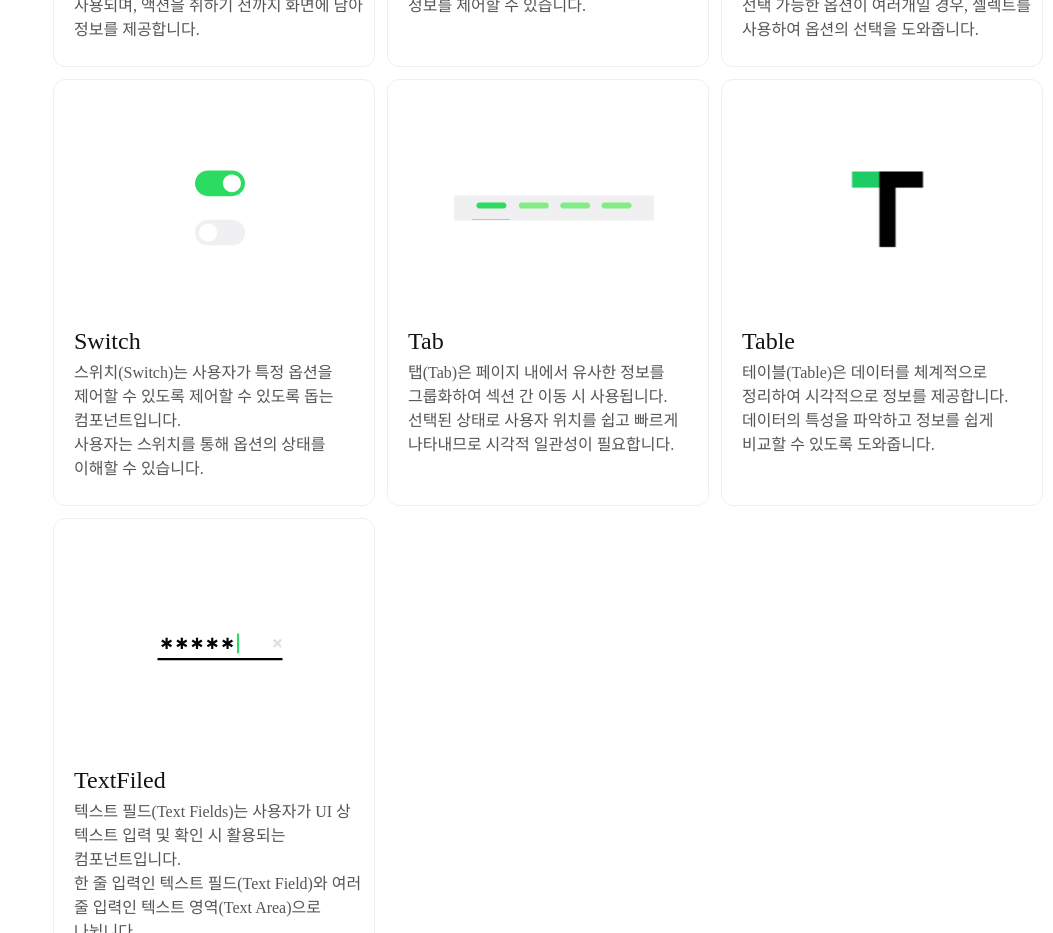
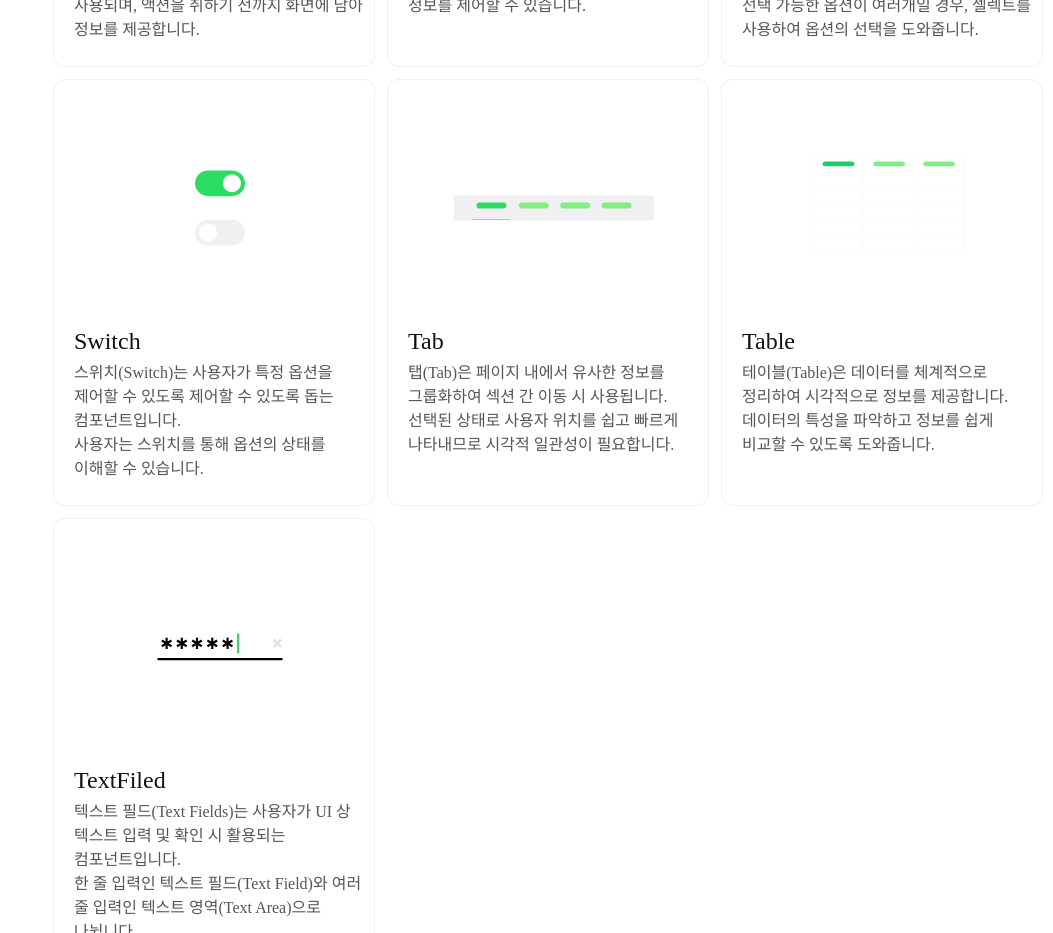
Before and after one commit to dongggggae/hyun-design-system, a Next.js app: page /components in a window 1280 px wide. Shown: the part 1600-2533 px from the top of the page, without its empty margins (227-1280 px from the left). Built offline with nearby package versions, Linux system fonts and the light colour scheme.

Commit message:
[feature/thumbnail]Accordion, Table Thumbnail 수정 및 추가

```diff
--- a/app/_data/nav.ts
+++ b/app/_data/nav.ts
@@ -149,7 +149,7 @@ const navLinks = [
       },
       {
         name: 'Table',
-        images: '/images/typography.svg',
+        images: '/images/table.svg',
         href: '/components/table',
         info: [
           '테이블(Table)은 데이터를 체계적으로 정리하여 시각적으로 정보를 제공합니다.',
```
Also changed, not shown: public/images/accordion.svg, public/images/table.svg (added).
